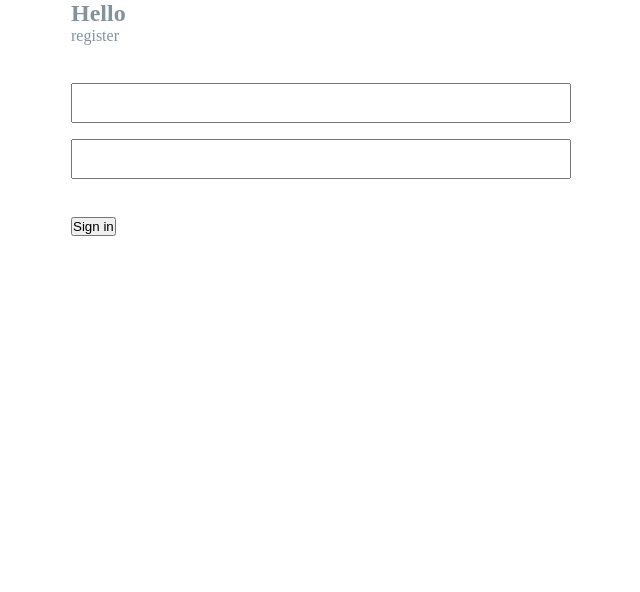
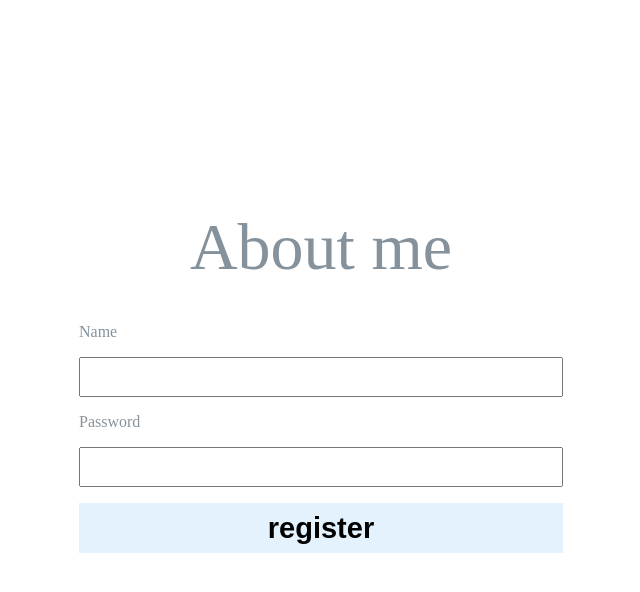
Before and after one commit to maxrpark/about-me, a Next.js app: page /login in a window 1280 px wide. Shown: the top 592 px of the page, without its empty margins (319-959 px from the left). Built offline with nearby package versions, Linux system fonts and the light colour scheme; no server answers; the database is empty.

Commit message:
login page

```diff
--- a/pages/api/auth/[...nextauth].ts
+++ b/pages/api/auth/[...nextauth].ts
@@ -21,8 +21,6 @@ export default NextAuth({
 
       async authorize(credentials) {
         const { name, password } = credentials as any;
-        console.log(credentials);
-        console.log("hello");
 
         await db.connect();
         const user = await User.findOne({ name });
--- a/pages/login.tsx
+++ b/pages/login.tsx
@@ -49,6 +49,8 @@ const LoginPage: NextPage<Props> = ({ isAlreadyRegister }) => {
           ...userForm,
         });
 
+        console.log(res);
+
         if (res?.status === 200) {
           router.push("/admin");
         }
@@ -59,23 +61,50 @@ const LoginPage: NextPage<Props> = ({ isAlreadyRegister }) => {
   };
   return (
     <Wrapper>
-      <h2>Hello</h2>
-
-      {isAlreadyRegister ? "login" : "register"}
+      <h2 className='title'>About me</h2>
       <form>
+        <label htmlFor='name'>Name</label>
         <input onChange={handleFormChange} value={userForm.name} name='name' />
+        <label htmlFor='Password'>Password</label>
         <input
           onChange={handleFormChange}
           value={userForm.password}
           name='password'
         />
+        <button className='btn' onClick={handleFormClick}>
+          {isAlreadyRegister ? "login" : "register"}
+        </button>
       </form>
-      <button onClick={handleFormClick}>Sign in</button>
     </Wrapper>
   );
 };
 
-const Wrapper = styled.main``;
+const Wrapper = styled.main`
+  display: grid;
+  place-content: center;
+  grid-template-columns: 1fr;
+  /* max-width: 300px; */
+  .title {
+    text-align: center;
+    font-weight: 400;
+    font-size: 66px;
+  }
+
+  .btn {
+    width: 100%;
+    display: flex;
+    flex-direction: row;
+    justify-content: center;
+    align-items: center;
+    padding: 1.2rem;
+    height: 50px;
+    background: #e3f2fd;
+    border: none;
+    font-weight: 600;
+    font-size: 29px;
+    line-height: 35px;
+  }
+`;
 
 export const getServerSideProps: GetServerSideProps = async (ctx) => {
   const res = await getSession(ctx);
--- a/styles/wrappers/LinksWrapper.ts
+++ b/styles/wrappers/LinksWrapper.ts
@@ -8,7 +8,6 @@ const LinkWrapper = styled.div`
   align-items: center;
   height: 100%;
   margin-top: 70px;
-  padding: 0 0.5rem;
 
   .links-content {
     width: 100%;
@@ -18,8 +17,6 @@ const LinkWrapper = styled.div`
   }
   .links-container {
     width: 100%;
-    /* max-width: 500px;
-    margin: 0 auto; */
     display: flex;
     flex-direction: column;
     align-items: center;
--- a/theme/themesConfig.ts
+++ b/theme/themesConfig.ts
@@ -60,7 +60,8 @@ svg{
 
 
 main{
-  /* padding: 0 0.5rem; */
+  min-height: 100vh;
+  padding: 0 0.5rem;
   position: relative;
   max-width: 500px;
   margin: 0 auto;
```
